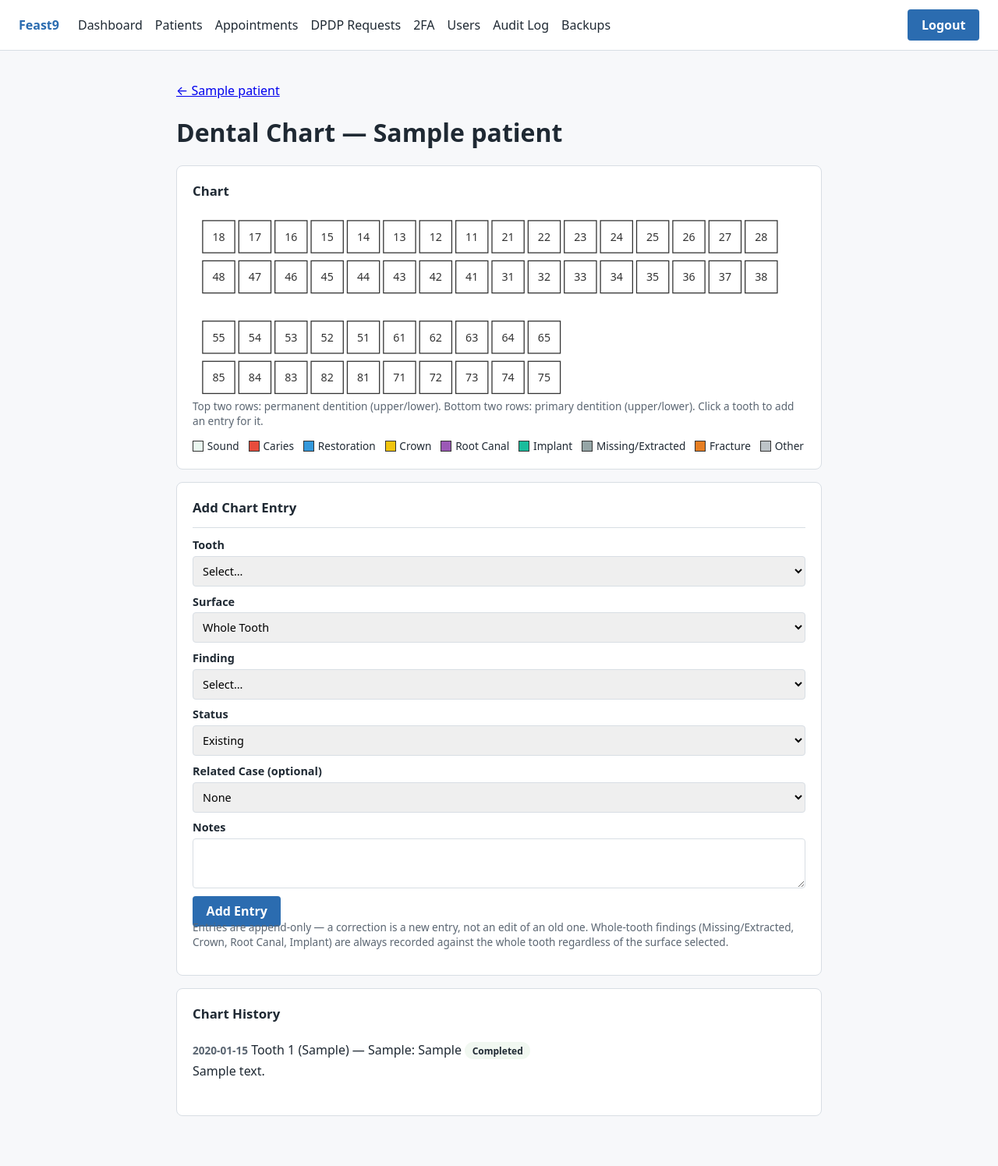
After one commit to jamedevasi/Feast9_version2, a Flask app: page /patients/1/dental-chart in a window 1280 px wide. The commit adds this page. Shown: the whole page at 78% size. Run offline with Flask 3, Linux system fonts and the light colour scheme; the visitor is signed in with stand-in values (Sample User, id 1); tables that the repository leaves empty hold one stand-in row (values such as "Sample post").

Commit message:
Add dental charting (§14 item)
Structured data is the source of truth; the chart is a presentation layer
built from it, per spec ("Not just an SVG per case — biggest clinical gap").

- New dental_chart_entries table, append-only like visit notes/prescriptions
  — a correction is a new entry, never an edit of an old one. The append-only
  log itself is the "correction/version history" requirement.
- FDI/ISO 3950 tooth notation covering both permanent (11-48) and primary
  (51-85) dentition together — no per-patient dentition setting, since mixed
  dentition is real.
- Findings/status/surface per entry, plus optional case association. Whole-
  tooth findings (Missing/Extracted, Crown, Root Canal, Implant) always force
  surface="Whole Tooth" regardless of what was submitted.
- db.get_current_dental_chart derives current state from the log: latest
  entry per tooth+surface, except a tooth whose overall-latest entry is
  Missing/Extracted shows only that.
- Hand-written inline SVG chart, clickable via plain <a href> (no JS, CSP-
  safe) to jump to the entry form pre-filled for that tooth.
- No role restriction beyond login_required, matching the existing visit-
  notes/prescriptions pattern. Entry creation is audited with structured
  fields only — notes content is never logged.
- Linked from patient detail via a standalone page, not embedded, so the
  fixed section orders on patient/case detail are untouched.

148 tests passing (137 prior + 11 new in tests/test_dental_chart.py).

```diff
--- a/app/__init__.py
+++ b/app/__init__.py
@@ -31,6 +31,7 @@ def create_app():
     from app.routes.case_routes import bp as case_bp
     from app.routes.clinical_routes import bp as clinical_bp
     from app.routes.dashboard_routes import bp as dashboard_bp
+    from app.routes.dental_routes import bp as dental_bp
     from app.routes.dpdp_routes import bp as dpdp_bp
     from app.routes.patient_routes import bp as patient_bp
     from app.routes.totp_routes import bp as totp_bp
@@ -47,6 +48,7 @@ def create_app():
     app.register_blueprint(totp_bp)
     app.register_blueprint(backup_bp)
     app.register_blueprint(dpdp_bp)
+    app.register_blueprint(dental_bp)
 
     app.jinja_env.globals["csrf_token"] = generate_csrf_token
 
--- a/app/constants.py
+++ b/app/constants.py
@@ -45,3 +45,36 @@ NON_FINANCIAL_ROLES = ["receptionist"]
 DATA_REQUEST_TYPES = ["Access", "Correction", "Erasure", "Withdraw Consent"]
 DATA_REQUEST_STATUSES = ["Pending", "In Progress", "Completed", "Rejected"]
 DATA_REQUEST_DEADLINE_DAYS = 90
+
+# Dental charting (§14 item) — FDI/ISO 3950 notation. Permanent: quadrants 1-4 (11-48).
+# Primary/deciduous: quadrants 5-8 (51-85). Ordered left-to-right as conventionally drawn
+# ("as if facing the patient" — the patient's right side appears on the left of the chart).
+PERMANENT_TEETH_UPPER = ["18", "17", "16", "15", "14", "13", "12", "11",
+                          "21", "22", "23", "24", "25", "26", "27", "28"]
+PERMANENT_TEETH_LOWER = ["48", "47", "46", "45", "44", "43", "42", "41",
+                          "31", "32", "33", "34", "35", "36", "37", "38"]
+PRIMARY_TEETH_UPPER = ["55", "54", "53", "52", "51", "61", "62", "63", "64", "65"]
+PRIMARY_TEETH_LOWER = ["85", "84", "83", "82", "81", "71", "72", "73", "74", "75"]
+ALL_TEETH = PERMANENT_TEETH_UPPER + PERMANENT_TEETH_LOWER + PRIMARY_TEETH_UPPER + PRIMARY_TEETH_LOWER
+
+TOOTH_SURFACES = ["Whole Tooth", "Mesial", "Distal", "Buccal/Facial", "Lingual/Palatal", "Occlusal/Incisal"]
+
+# Findings that describe the whole tooth, never a single surface — the route forces
+# surface="Whole Tooth" for these regardless of what was submitted.
+WHOLE_TOOTH_FINDINGS = {"Missing/Extracted", "Crown", "Root Canal", "Implant"}
+CHART_FINDINGS = ["Sound", "Caries", "Restoration", "Crown", "Root Canal", "Implant",
+                   "Missing/Extracted", "Fracture", "Other"]
+CHART_STATUSES = ["Existing", "Planned", "Completed"]
+
+# Presentation only (SVG is a presentation layer, never the source of truth — feast9_v2_agents.md §14).
+CHART_FINDING_COLORS = {
+    "Sound": "#e9f7ef",
+    "Caries": "#e74c3c",
+    "Restoration": "#3498db",
+    "Crown": "#f1c40f",
+    "Root Canal": "#9b59b6",
+    "Implant": "#1abc9c",
+    "Missing/Extracted": "#95a5a6",
+    "Fracture": "#e67e22",
+    "Other": "#bdc3c7",
+}
--- /dev/null
+++ b/app/routes/dental_routes.py
@@ -0,0 +1,90 @@
+"""Dental charting (§14 item) — structured data is the source of truth; the chart below is
+just a presentation layer built from it. Append-only, like visit notes/prescriptions: a
+correction is a new entry, never an edit of an old one."""
+from flask import Blueprint, abort, flash, redirect, render_template, request, url_for
+
+from app import db
+from app.auth import current_actor, login_required
+from app.constants import (
+    ALL_TEETH,
+    CHART_FINDING_COLORS,
+    CHART_FINDINGS,
+    CHART_STATUSES,
+    PERMANENT_TEETH_LOWER,
+    PERMANENT_TEETH_UPPER,
+    PRIMARY_TEETH_LOWER,
+    PRIMARY_TEETH_UPPER,
+    TOOTH_SURFACES,
+    WHOLE_TOOTH_FINDINGS,
+)
+from app.csrf import validate_csrf
+
+bp = Blueprint("dental", __name__)
+
+
+def _get_patient_or_404(patient_id):
+    patient = db.get_patient(patient_id)
+    if not patient:
+        abort(404)
+    return patient
+
+
+@bp.route("/patients/<int:patient_id>/dental-chart", methods=["GET", "POST"])
+@login_required
+def chart(patient_id):
+    patient = _get_patient_or_404(patient_id)
+    errors = []
+    form_state = {
+        "tooth_id": request.args.get("tooth", ""), "surface": "Whole Tooth",
+        "finding": "", "status": "Existing", "notes": "", "case_id": "",
+    }
+
+    if request.method == "POST":
+        validate_csrf(request.form.get("csrf_token"))
+        tooth_id = request.form.get("tooth_id", "")
+        surface = request.form.get("surface", "Whole Tooth")
+        finding = request.form.get("finding", "")
+        status = request.form.get("status", "Existing")
+        notes = request.form.get("notes", "").strip()
+        case_id_raw = request.form.get("case_id", "")
+        case_id = int(case_id_raw) if case_id_raw.isdigit() else None
+        form_state = {
+            "tooth_id": tooth_id, "surface": surface, "finding": finding,
+            "status": status, "notes": notes, "case_id": case_id_raw,
+        }
+
+        if tooth_id not in ALL_TEETH:
+            errors.append("Select a valid tooth.")
+        if finding not in CHART_FINDINGS:
+            errors.append("Select a valid finding.")
+        if status not in CHART_STATUSES:
+            errors.append("Select a valid status.")
+        if surface not in TOOTH_SURFACES:
+            errors.append("Select a valid surface.")
+
+        if not errors:
+            if finding in WHOLE_TOOTH_FINDINGS:
+                surface = "Whole Tooth"
+            db.add_dental_chart_entry(
+                patient_id, case_id, tooth_id, surface, finding, status, notes, actor=current_actor()
+            )
+            flash(f"Chart entry added for tooth {tooth_id}.", "success")
+            return redirect(url_for("dental.chart", patient_id=patient_id))
+
+    return render_template(
+        "dental_chart.html",
+        patient=patient,
+        errors=errors,
+        form_state=form_state,
+        current_chart=db.get_current_dental_chart(patient_id),
+        history=db.list_dental_chart_entries(patient_id),
+        cases=db.list_cases_for_patient(patient_id),
+        teeth_upper_permanent=PERMANENT_TEETH_UPPER,
+        teeth_lower_permanent=PERMANENT_TEETH_LOWER,
+        teeth_upper_primary=PRIMARY_TEETH_UPPER,
+        teeth_lower_primary=PRIMARY_TEETH_LOWER,
+        surfaces=TOOTH_SURFACES,
+        findings=CHART_FINDINGS,
+        statuses=CHART_STATUSES,
+        finding_colors=CHART_FINDING_COLORS,
+    )
--- a/app/static/style.css
+++ b/app/static/style.css
@@ -310,6 +310,15 @@ details[open] summary { margin-bottom: 0.75rem; }
 .badge-status-completed { background: #f1f8f1; }
 .badge-status-cancelled { background: #f1f3f5; color: var(--muted); }
 .badge-status-no-show { background: #fef2f2; color: var(--danger); }
+.badge-status-existing { background: #fff8e1; }
+.badge-status-planned { background: #e7f0fb; }
+
+.dental-chart-svg { max-width: 100%; height: auto; }
+.dental-chart-svg a { cursor: pointer; }
+.dental-chart-svg text { fill: #333; font-family: inherit; pointer-events: none; }
+.chart-legend { display: flex; flex-wrap: wrap; gap: 0.75rem; margin-top: 0.75rem; font-size: 0.85rem; }
+.chart-legend span { display: inline-flex; align-items: center; gap: 0.3rem; }
+.chart-legend .swatch { width: 14px; height: 14px; border: 1px solid #333; display: inline-block; }
 
 .reminder-copy {
   background: var(--bg);
--- /dev/null
+++ b/app/templates/dental_chart.html
@@ -0,0 +1,109 @@
+{% extends "base.html" %}
+{% block title %}Dental Chart — {{ patient.name }} — Feast9{% endblock %}
+{% block content %}
+<p><a href="{{ url_for('patients.detail', patient_id=patient.id) }}">← {{ patient.name }}</a></p>
+<h1>Dental Chart — {{ patient.name }}</h1>
+
+{% macro tooth_box(tooth_id, x, y) %}
+{% set entries = current_chart.get(tooth_id, []) %}
+{% set primary = entries[0] if entries else None %}
+{% set fill = finding_colors.get(primary.finding, '#ffffff') if primary else '#ffffff' %}
+<a href="?tooth={{ tooth_id }}#chart-form">
+  <rect x="{{ x }}" y="{{ y }}" width="32" height="32" fill="{{ fill }}" stroke="#333" stroke-width="1"></rect>
+  <text x="{{ x + 16 }}" y="{{ y + 20 }}" text-anchor="middle" font-size="11">{{ tooth_id }}</text>
+  <title>Tooth {{ tooth_id }}{% for e in entries %} · {{ e.surface }}: {{ e.finding }} ({{ e.status }}){% endfor %}{% if not entries %} · No entries yet{% endif %}</title>
+</a>
+{% endmacro %}
+
+{% macro tooth_row(teeth, y) %}
+{% for t in teeth %}{{ tooth_box(t, 10 + loop.index0 * 36, y) }}{% endfor %}
+{% endmacro %}
+
+<section class="card">
+  <h2>Chart</h2>
+  <svg viewBox="0 0 610 190" xmlns="http://www.w3.org/2000/svg" class="dental-chart-svg">
+    {{ tooth_row(teeth_upper_permanent, 10) }}
+    {{ tooth_row(teeth_lower_permanent, 50) }}
+    {{ tooth_row(teeth_upper_primary, 110) }}
+    {{ tooth_row(teeth_lower_primary, 150) }}
+  </svg>
+  <p class="hint">Top two rows: permanent dentition (upper/lower). Bottom two rows: primary dentition (upper/lower). Click a tooth to add an entry for it.</p>
+  <div class="chart-legend">
+    {% for finding, color in finding_colors.items() %}
+    <span><span class="swatch" style="background: {{ color }};"></span>{{ finding }}</span>
+    {% endfor %}
+  </div>
+</section>
+
+<section class="card" id="chart-form">
+  <h2>Add Chart Entry</h2>
+  {% if errors %}
+  <ul class="errors">
+    {% for e in errors %}<li>{{ e }}</li>{% endfor %}
+  </ul>
+  {% endif %}
+  <form method="post" class="inline-form">
+    <input type="hidden" name="csrf_token" value="{{ csrf_token() }}">
+    <label>Tooth
+      <select name="tooth_id" required>
+        <option value="">Select…</option>
+        <optgroup label="Permanent — Upper">
+          {% for t in teeth_upper_permanent %}<option value="{{ t }}" {% if form_state.tooth_id == t %}selected{% endif %}>{{ t }}</option>{% endfor %}
+        </optgroup>
+        <optgroup label="Permanent — Lower">
+          {% for t in teeth_lower_permanent %}<option value="{{ t }}" {% if form_state.tooth_id == t %}selected{% endif %}>{{ t }}</option>{% endfor %}
+        </optgroup>
+        <optgroup label="Primary — Upper">
+          {% for t in teeth_upper_primary %}<option value="{{ t }}" {% if form_state.tooth_id == t %}selected{% endif %}>{{ t }}</option>{% endfor %}
+        </optgroup>
+        <optgroup label="Primary — Lower">
+          {% for t in teeth_lower_primary %}<option value="{{ t }}" {% if form_state.tooth_id == t %}selected{% endif %}>{{ t }}</option>{% endfor %}
+        </optgroup>
+      </select>
+    </label>
+    <label>Surface
+      <select name="surface">
+        {% for s in surfaces %}<option value="{{ s }}" {% if form_state.surface == s %}selected{% endif %}>{{ s }}</option>{% endfor %}
+      </select>
+    </label>
+    <label>Finding
+      <select name="finding" required>
+        <option value="">Select…</option>
+        {% for f in findings %}<option value="{{ f }}" {% if form_state.finding == f %}selected{% endif %}>{{ f }}</option>{% endfor %}
+      </select>
+    </label>
+    <label>Status
+      <select name="status">
+        {% for s in statuses %}<option value="{{ s }}" {% if form_state.status == s %}selected{% endif %}>{{ s }}</option>{% endfor %}
+      </select>
+    </label>
+    <label>Related Case (optional)
+      <select name="case_id">
+        <option value="">None</option>
+        {% for c in cases %}<option value="{{ c.id }}" {% if form_state.case_id == c.id|string %}selected{% endif %}>{{ c.title }}</option>{% endfor %}
+      </select>
+    </label>
+    <label>Notes<textarea name="notes">{{ form_state.notes }}</textarea></label>
+    <button type="submit">Add Entry</button>
+  </form>
+  <p class="hint">Entries are append-only — a correction is a new entry, not an edit of an old one. Whole-tooth findings (Missing/Extracted, Crown, Root Canal, Implant) are always recorded against the whole tooth regardless of the surface selected.</p>
+</section>
+
+<section class="card">
+  <h2>Chart History</h2>
+  {% if history %}
+  <ul class="entry-list">
+    {% for e in history %}
+    <li>
+      <span class="entry-date">{{ e.recorded_at }}</span>
+      Tooth {{ e.tooth_id }} ({{ e.dentition }}) — {{ e.surface }}: {{ e.finding }}
+      <span class="badge badge-status-{{ e.status|lower }}">{{ e.status }}</span>
+      {% if e.notes %}<p>{{ e.notes }}</p>{% endif %}
+    </li>
+    {% endfor %}
+  </ul>
+  {% else %}
+  <p class="empty-state">No dental chart entries yet.</p>
+  {% endif %}
+</section>
+{% endblock %}
--- a/app/templates/patient_detail.html
+++ b/app/templates/patient_detail.html
@@ -3,7 +3,10 @@
 {% block content %}
 <div class="page-header">
   <h1>{{ patient.name }}</h1>
-  <a class="button" href="{{ url_for('patients.edit', patient_id=patient.id) }}">Edit</a>
+  <div class="case-actions">
+    <a class="button" href="{{ url_for('dental.chart', patient_id=patient.id) }}">🦷 Dental Chart</a>
+    <a class="button" href="{{ url_for('patients.edit', patient_id=patient.id) }}">Edit</a>
+  </div>
 </div>
 
 <section class="card">
```
Also changed, not shown: CLAUDE.md (+2 -1 lines), app/db.py (+86 -0 lines), tests/test_dental_chart.py (added, +107 -0 lines).
